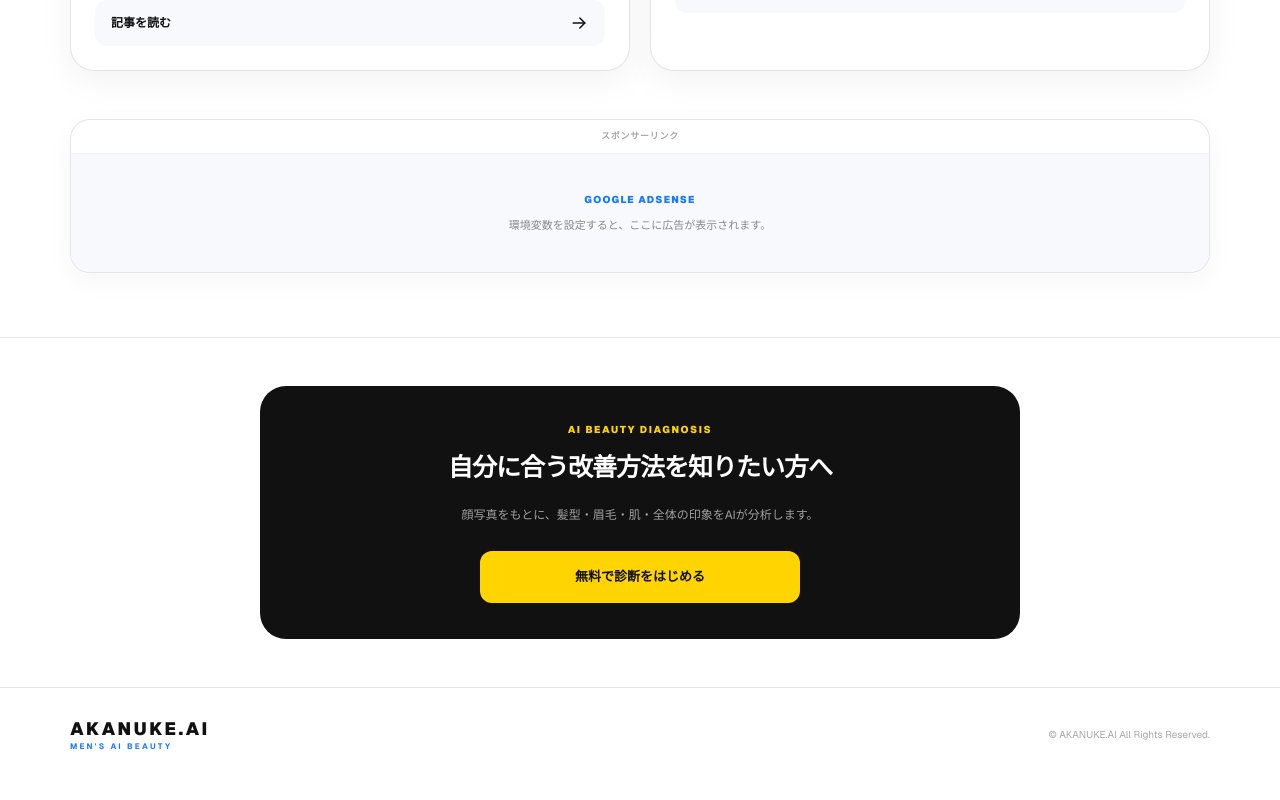
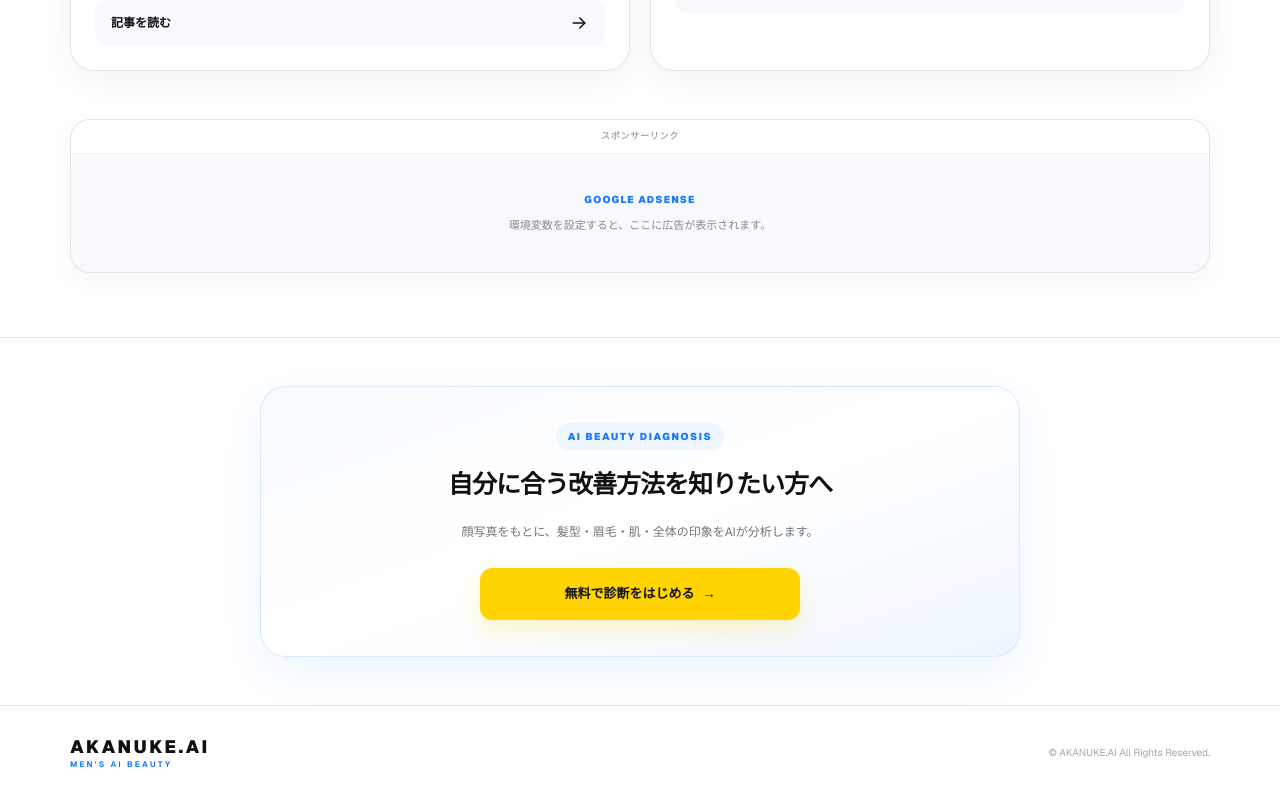
Before and after one commit to mori10tech/akanuke-ai, a Next.js app: page /media in a window 1280 px wide. Shown: the part 1124-1924 px from the top of the page. Built offline with nearby package versions, Linux system fonts and the light colour scheme.

Commit message:
メディアのAI診断CTAデザインをブランドカラーに統一

```diff
--- a/app/media/[slug]/articles/AkanukenaiManFeaturesArticle.tsx
+++ b/app/media/[slug]/articles/AkanukenaiManFeaturesArticle.tsx
@@ -390,7 +390,7 @@ export default function AkanukenaiManFeaturesArticle({
   </p>
 
   <Link
-    href="/upload"
+    href="/"
     className="mt-6 flex min-h-[52px] w-full items-center justify-center rounded-[13px] bg-[#FFD400] px-5 text-[13px] font-black text-[#111111] shadow-[0_10px_24px_rgba(255,212,0,0.22)] transition hover:-translate-y-0.5"
   >
     無料で診断をはじめる
@@ -480,7 +480,7 @@ export default function AkanukenaiManFeaturesArticle({
               </Link>
 
               <Link
-                href="/upload"
+                href="/"
                 className="flex min-h-[48px] flex-1 items-center justify-center rounded-[12px] bg-[#FFD400] px-5 text-[12px] font-black"
               >
                 無料で診断する
--- a/app/media/[slug]/page.tsx
+++ b/app/media/[slug]/page.tsx
@@ -279,7 +279,7 @@ if (article.slug === "akanukenai-man-features") {
           <Logo href="/media" />
 
           <Link
-            href="/upload"
+            href="/"
             className="rounded-[9px] bg-[#FFD400] px-3 py-2.5 text-[10px] font-black"
           >
             無料診断
@@ -666,7 +666,7 @@ if (article.slug === "akanukenai-man-features") {
   </p>
 
   <Link
-    href="/upload"
+    href="/"
     className="mt-6 flex min-h-[52px] w-full items-center justify-center rounded-[13px] bg-[#FFD400] px-5 text-[13px] font-black text-[#111111] shadow-[0_10px_24px_rgba(255,212,0,0.22)] transition hover:-translate-y-0.5"
   >
     無料で診断をはじめる
--- a/app/media/page.tsx
+++ b/app/media/page.tsx
@@ -132,24 +132,29 @@ export default function ArticlesPage() {
       </section>
 
       <section className="border-t border-black/10 px-5 py-12">
-        <div className="mx-auto max-w-[760px] rounded-[26px] bg-[#111111] px-6 py-9 text-center text-white sm:px-10">
-          <p className="text-[10px] font-black tracking-[0.16em] text-[#FFD400]">
+  <div className="mx-auto max-w-[760px] overflow-hidden rounded-[26px] border border-[#1677FF]/15 bg-gradient-to-br from-[#F7FBFF] via-white to-[#EEF6FF] px-6 py-9 text-center shadow-[0_16px_40px_rgba(22,119,255,0.08)] sm:px-10">
+    <div className="inline-flex items-center rounded-full bg-[#EEF6FF] px-3 py-1.5">
+      <span className="text-[10px] font-black tracking-[0.16em] text-[#1677FF]">
         AI BEAUTY DIAGNOSIS
-          </p>
+      </span>
+    </div>
 
-          <h2 className="mt-3 text-[25px] font-semibold tracking-[-0.04em]">
+    <h2 className="mt-4 text-[25px] font-semibold tracking-[-0.04em] text-[#111111]">
       自分に合う改善方法を知りたい方へ
     </h2>
 
-          <p className="mx-auto mt-4 max-w-[500px] text-[12px] leading-6 text-white/60">
+    <p className="mx-auto mt-4 max-w-[500px] text-[12px] leading-6 text-black/55">
       顔写真をもとに、髪型・眉毛・肌・全体の印象をAIが分析します。
     </p>
 
     <Link
       href="/"
-            className="mx-auto mt-6 flex min-h-[52px] w-full max-w-[320px] items-center justify-center rounded-[12px] bg-[#FFD400] px-5 text-[13px] font-black text-[#111111]"
+      className="mx-auto mt-6 flex min-h-[52px] w-full max-w-[320px] items-center justify-center rounded-[12px] bg-[#FFD400] px-5 text-[13px] font-black text-[#111111] shadow-[0_10px_24px_rgba(255,212,0,0.22)] transition hover:-translate-y-0.5"
     >
       無料で診断をはじめる
+      <span className="ml-2" aria-hidden="true">
+        →
+      </span>
     </Link>
   </div>
 </section>
```
Lines whose indentation alone changed are shown as unchanged.
